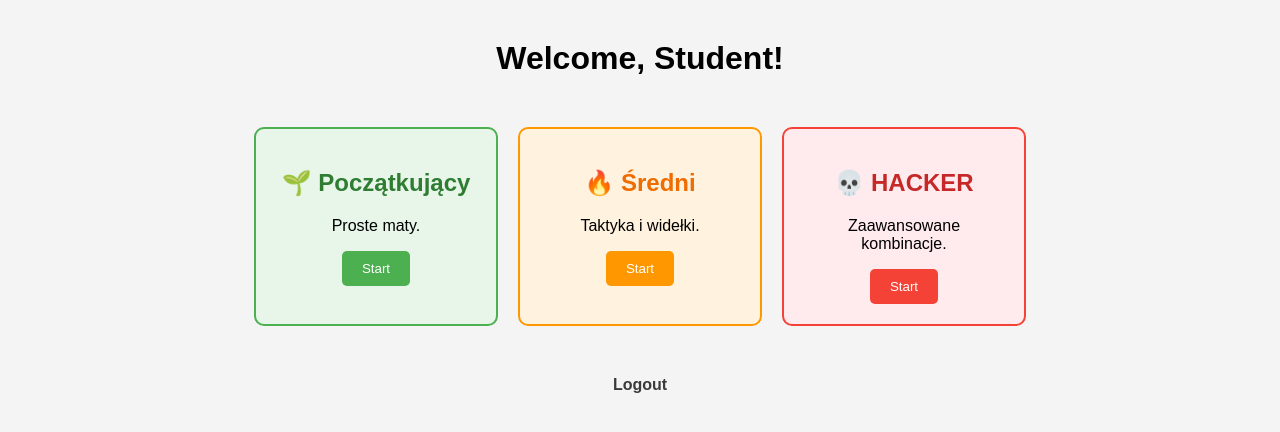
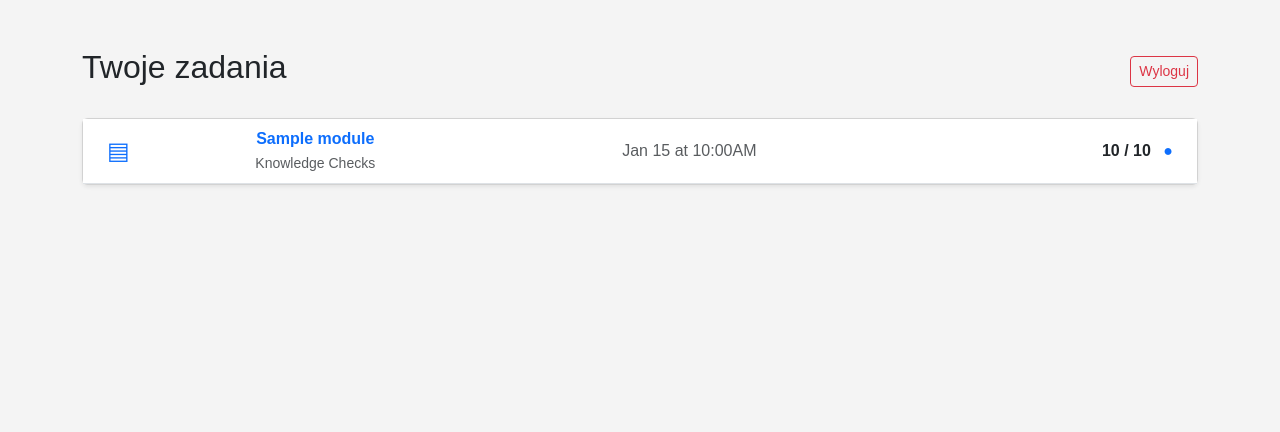
Before and after one commit to Dewaszmi/ChessMasters, a Django app: page /student/ in a window 1280 px wide. Shown: the top 432 px of the page. Run offline with Django 5.2, Linux system fonts and the light colour scheme; a user stored in the database is signed in; tables that the repository leaves empty hold one stand-in row (values such as "Sample post").

Commit message:
Wdrożenie systemu modułów (Knowledge Checks) i przebudowa UI studenta

```diff
--- a/chess_project/chess_app/static/chess_app/js/student.js
+++ b/chess_project/chess_app/static/chess_app/js/student.js
@@ -106,7 +106,7 @@ function onDrop(source, target) {
 
   if (sessionSolved >= BATCH_SIZE) {
   setTimeout(function () {
-    showStats();
+    finishModule();
   }, 500);
 } else {
   $("#next-btn").show();
@@ -186,73 +186,72 @@ function showStats() {
 }
 
 
-// ======== MENU LOGIC ========
+// ======== NOWA LOGIKA MODUŁÓW ========
 
-function startLevel(level) {
-  // 1. Wybierz odpowiedni wycinek zadań z głównej listy
-  // w CSV: 0-4 (Easy), 5-9 (Medium), 10-14 (Hard)
-  currentLevel = level;
+let currentModuleId = null;
 
-  if (level === 'easy') {
-    positions = ALL_POSITIONS_SOURCE.slice(0, 5);
-  } else if (level === 'medium') {
-    positions = ALL_POSITIONS_SOURCE.slice(5, 10);
-  } else if (level === 'hard') {
-    if (ALL_POSITIONS_SOURCE.length < 15) {
-      alert("Za mało zadań w pliku CSV! Dodaj więcej wierszy.");
-      return;
-    }
-    positions = ALL_POSITIONS_SOURCE.slice(10, 15);
-  }
+// Funkcja wywoływana po kliknięciu w moduł na liście (w HTML)
+function openModule(moduleId, title) {
+    currentModuleId = moduleId;
 
-  // 2. Zresetuj zmienne gry
+    // Pobieramy zadania dla tego konkretnego modułu z serwera
+    fetch(`/get-module-tasks/${moduleId}/`)
+        .then(response => response.json())
+        .then(data => {
+            // Podmieniamy listę zadań na te z bazy
+            positions = data.tasks;
             totalTasks = positions.length;
+
+            // Przełączamy widoki
+            $("#module-list-view").hide(); // Ukrywamy tabelę
+            $("#game-view").show();        // Pokazujemy szachownicę
+            $("#active-title").text(title);
+
+            // Resetujemy stan sesji
             currentIndex = 0;
             sessionSolved = 0;
             sessionCorrect = 0;
             sessionTotalTime = 0;
 
-  // 3. Przełącz widok (Ukryj Menu, Pokaż Grę)
-  $("#level-menu").hide();
-  $("#game-container").show();
-  $("#back-btn").show();
-
-  // 4. Załaduj pierwsze zadanie z wybranego pakietu
             board.resize();
             loadTask(0);
+        })
+        .catch(err => console.error("Błąd pobierania zadań:", err));
 }
 
-function showMenu() {
-  $("#game-container").hide();
-  $("#back-btn").hide();
-  $("#stats-modal").hide();
-  $("#level-menu").show();
+function nextTask() {
     $("#next-btn").hide();
+    currentIndex++;
 
-}
-function nextTask() {
-  $("#next-btn").hide();   // schowaj przycisk
-
-  currentIndex++;
     if (currentIndex < totalTasks) {
         loadTask(currentIndex);
     } else {
-    $result.html("Wszystkie zadania ukończone!");
+        // Jeśli to było ostatnie zadanie, wyślij wynik do bazy
+        finishModule();
     }
 }
 
+function finishModule() {
+    let avgTime = (sessionTotalTime / totalTasks).toFixed(2);
 
-function getCookie(name) {
-  let cookieValue = null;
-  if (document.cookie && document.cookie !== "") {
-    const cookies = document.cookie.split(";");
-    for (let cookie of cookies) {
-      cookie = cookie.trim();
-      if (cookie.startsWith(name + "=")) {
-        cookieValue = cookie.substring(name.length + 1);
-        break;
+    fetch("/save-result/", {
+        method: "POST",
+        headers: {
+            "Content-Type": "application/json",
+            "X-CSRFToken": getCookie("csrftoken"),
+        },
+        body: JSON.stringify({
+            module_id: currentModuleId,
+            score: sessionCorrect,
+            avg_time: avgTime
+        }),
+    })
+    .then(response => {
+        if (response.ok) {
+            alert(`Ukończono moduł! Wynik: ${sessionCorrect}/${totalTasks}`);
+            location.reload();
+        } else {
+            alert("Błąd zapisu wyników!");
         }
+    });
 }
-  }
-  return cookieValue;
-}
--- a/chess_project/chess_app/templates/student_dashboard.html
+++ b/chess_project/chess_app/templates/student_dashboard.html
@@ -2,6 +2,7 @@
 <!DOCTYPE html>
 <html lang="pl">
   <head>
+    <link href="https://cdn.jsdelivr.net/npm/bootstrap@5.3.0/dist/css/bootstrap.min.css" rel="stylesheet">
     <meta charset="utf-8" />
     <title>Student – Szachownica</title>
     <link rel="stylesheet" href="{% static 'chess_app/lib/chessboard.css' %}" />
@@ -85,74 +86,51 @@
     </style>
   </head>
   <body>
-    <h1>Welcome, Student!</h1>
-
-    <div id="level-menu" style="max-width: 800px; margin: 50px auto; display: flex; justify-content: center; gap: 20px;">
-
-        <div onclick="startLevel('easy')" style="cursor: pointer; background: #e8f5e9; border: 2px solid #4caf50; padding: 20px; border-radius: 10px; width: 200px; transition: transform 0.2s;">
-            <h2 style="color: #2e7d32;">🌱 Początkujący</h2>
-            <p>Proste maty.</p>
-            <button style="background: #4caf50; color: white; border: none; padding: 10px 20px; border-radius: 5px; cursor: pointer;">Start</button>
+  <div class="container mt-5">
+        <div class="d-flex justify-content-between align-items-center mb-4">
+            <h2>Twoje zadania</h2>
+            <a href="{% url 'logout' %}" class="btn btn-outline-danger btn-sm">Wyloguj</a>
         </div>
 
-        <div onclick="startLevel('medium')" style="cursor: pointer; background: #fff3e0; border: 2px solid #ff9800; padding: 20px; border-radius: 10px; width: 200px; transition: transform 0.2s;">
-            <h2 style="color: #ef6c00;">🔥 Średni</h2>
-            <p>Taktyka i widełki.</p>
-            <button style="background: #ff9800; color: white; border: none; padding: 10px 20px; border-radius: 5px; cursor: pointer;">Start</button>
+        <div id="module-list-view" class="card shadow-sm">
+            <table class="table table-hover align-middle mb-0">
+                <tbody>
+                    {% for mod in modules %}
+                    <tr>
+                        <td style="width: 50px;" class="ps-4">
+                            <span class="text-primary" style="font-size: 1.5rem;">▤</span>
+                        </td>
+                        <td>
+                            <a href="javascript:void(0)" onclick="openModule({{ mod.id }}, '{{ mod.title }}')" class="text-decoration-none fw-bold d-block">
+                                {{ mod.title }}
+                            </a>
+                            <small class="text-muted">Knowledge Checks</small>
+                        </td>
+                        <td class="text-muted">{{ mod.date }}</td>
+                        <td class="text-end fw-bold px-4">
+                            {{ mod.score }}
+                            <span class="ms-2 {% if mod.is_completed %}text-primary{% else %}text-muted{% endif %}">●</span>
+                        </td>
+                    </tr>
+                    {% endfor %}
+                </tbody>
+            </table>
         </div>
 
-        <div onclick="startLevel('hard')" style="cursor: pointer; background: #ffebee; border: 2px solid #f44336; padding: 20px; border-radius: 10px; width: 200px; transition: transform 0.2s;">
-            <h2 style="color: #c62828;">💀 HACKER</h2>
-            <p>Zaawansowane kombinacje.</p>
-            <button style="background: #f44336; color: white; border: none; padding: 10px 20px; border-radius: 5px; cursor: pointer;">Start</button>
-        </div>
+        <div id="game-view" style="display: none;">
+            <button class="btn btn-secondary mb-3" onclick="location.reload()">← Wróć do listy</button>
+            <h3 id="active-title"></h3>
+            <h5 id="task-counter" class="text-muted"></h5>
 
-    </div>
-   <div class="top-bar">
-    <button id="back-btn" onclick="showMenu()" style="display: none;">← Wróć do menu</button>
-    <a href="{% url 'logout' %}" class="logout-link">Logout</a>
-    </div>
-    <div id="game-container" style="display: none;">
-        <h2 id="task-counter"></h2>
-        <div id="board-container">
-          <div id="board"></div>
-        </div>
-        <div style="max-width: 480px; margin: 20px auto; text-align: left">
-        <div id="feedback-panel">
-          <p id="result"></p>
+            <div id="board-container" class="mx-auto" style="width: 400px;">
+                <div id="board" style="width: 400px"></div>
+            </div>
 
-          <button id="next-btn" onclick="nextTask()">
-             Następne zadanie ▶
-          </button>
-        </div>
-
-
+            <div class="mt-3">
+                <p id="result" class="fw-bold fs-5"></p>
+                <button id="next-btn" class="btn btn-primary" style="display:none;" onclick="nextTask()">Następne zadanie ▶</button>
+            </div>
         </div>
     </div>
-
-    <div id="stats-modal" style="display: none; position: fixed; top: 0; left: 0; width: 100%; height: 100%; background: rgba(0,0,0,0.5); z-index: 1000;">
-        <div style="background: white; margin: 15% auto; padding: 20px; width: 300px; text-align: center; border-radius: 8px; box-shadow: 0 4px 6px rgba(0,0,0,0.1);">
-
-            <h2>Podsumowanie serii</h2>
-
-            <p>Twój wynik: <strong id="modal-correct-count" style="color: green; font-size: 1.2em;">0</strong> / 5</p>
-
-            <p>Średni czas na zadanie: <strong id="modal-avg-time">0</strong> s</p>
-
-            <button onclick="closeStats()" style="padding: 10px 20px; cursor: pointer; background: #007bff; color: white; border: none; border-radius: 4px;">Dalej</button>
-
-        </div>
-    </div>
-
-    <script src="{% static 'chess_app/lib/jquery-3.7.1.min.js' %}"></script>
-    <script src="{% static 'chess_app/lib/chess.min.js' %}"></script>
-    <script src="{% static 'chess_app/lib/chessboard.js' %}"></script>
-
-    <script>
-      window.POSITIONS = {{ positions_json|safe }};
-    </script>
-
-    <script src="{% static 'chess_app/js/student.js' %}"></script>
-
   </body>
 </html>
--- a/chess_project/chess_app/urls.py
+++ b/chess_project/chess_app/urls.py
@@ -12,6 +12,7 @@ urlpatterns = [
     path("student/", student.student_dashboard, name="student_dashboard"),
     path("save-result/", student.save_result, name="save_result"),
     path("results/", student.results_view, name="results"),
+    path("get-module-tasks/<int:module_id>/", student.get_module_tasks, name="get_module_tasks"),
     # Trainer
     path("trainer/", trainer.trainer_home, name="trainer_home"),
     path("trainer/groups/", trainer.trainer_groups, name="trainer_groups"),
@@ -22,5 +23,6 @@ urlpatterns = [
         "trainer/ajax/group/assign/",
         ajax.assign_student,
         name="ajax_assign_student",
+
     ),
 ]
--- a/chess_project/chess_app/views/auth.py
+++ b/chess_project/chess_app/views/auth.py
@@ -15,7 +15,8 @@ def login_view(request):
             if profile.role == "student":
                 return redirect("student_dashboard")
             else:
-                return redirect("trainer_dashboard")
+                # ZMIENIONO Z trainer_dashboard NA trainer_home
+                return redirect("trainer_home")
     else:
         form = LoginForm()
     return render(request, "login.html", {"form": form})
--- a/chess_project/chess_app/views/student.py
+++ b/chess_project/chess_app/views/student.py
@@ -6,6 +6,12 @@ from django.http import JsonResponse
 from django.shortcuts import redirect, render
 from django.utils import timezone
 from django.views.decorators.csrf import csrf_exempt
+from django.shortcuts import render
+from django.contrib.auth.decorators import login_required
+from ..models import Module, StudentModule
+from django.http import JsonResponse
+from ..models import Task
+
 
 from ..models import Task, TaskResult
 
@@ -17,16 +23,23 @@ def is_student(user):
 
 student_required = user_passes_test(is_student)
 
+@login_required
+def student_dashboard(request):
+    modules = Module.objects.all().order_by('created_at')
 
-@student_required
-def student_dashboard(request):
-    tasks_from_db = list(
-        Task.objects.all().values("id", "fen", "correct_move", "level")
-    )
+    modules_data = []
+    for m in modules:
+        progress = StudentModule.objects.filter(student=request.user, module=m).first()
 
-    return render(
-        request, "student_dashboard.html", {"positions_json": json.dumps(tasks_from_db)}
-    )
+        modules_data.append({
+            'id': m.id,
+            'title': m.title,
+            'date': m.created_at.strftime("%b %d at %I:%M%p"),
+            'score': f"{progress.score} / {progress.max_score}" if progress else "0 / 100",
+            'is_completed': progress.is_completed if progress else False
+        })
+
+    return render(request, "student_dashboard.html", {"modules": modules_data})
 
 
 @student_required
@@ -87,3 +100,10 @@ def results_view(request):
     }
 
     return render(request, "results.html", context)
+
+
+def get_module_tasks(request, module_id):
+    module = Module.objects.get(id=module_id)
+    tasks = module.tasks.all()
+    tasks_list = list(tasks.values('fen', 'correct_move'))
+    return JsonResponse({'tasks': tasks_list})
```
Also changed, not shown: chess_project/chess_app/admin.py (+8 -10 lines), chess_project/chess_app/models.py (+19 -0 lines), chess_project/chess_app/templates/trainer/home.html (+52 -33 lines), chess_project/chess_app/views/trainer.py (+14 -2 lines), chess_project/chess_app/migrations/0005_module_studentmodule.py (added). Lines whose indentation alone changed are shown as unchanged.
